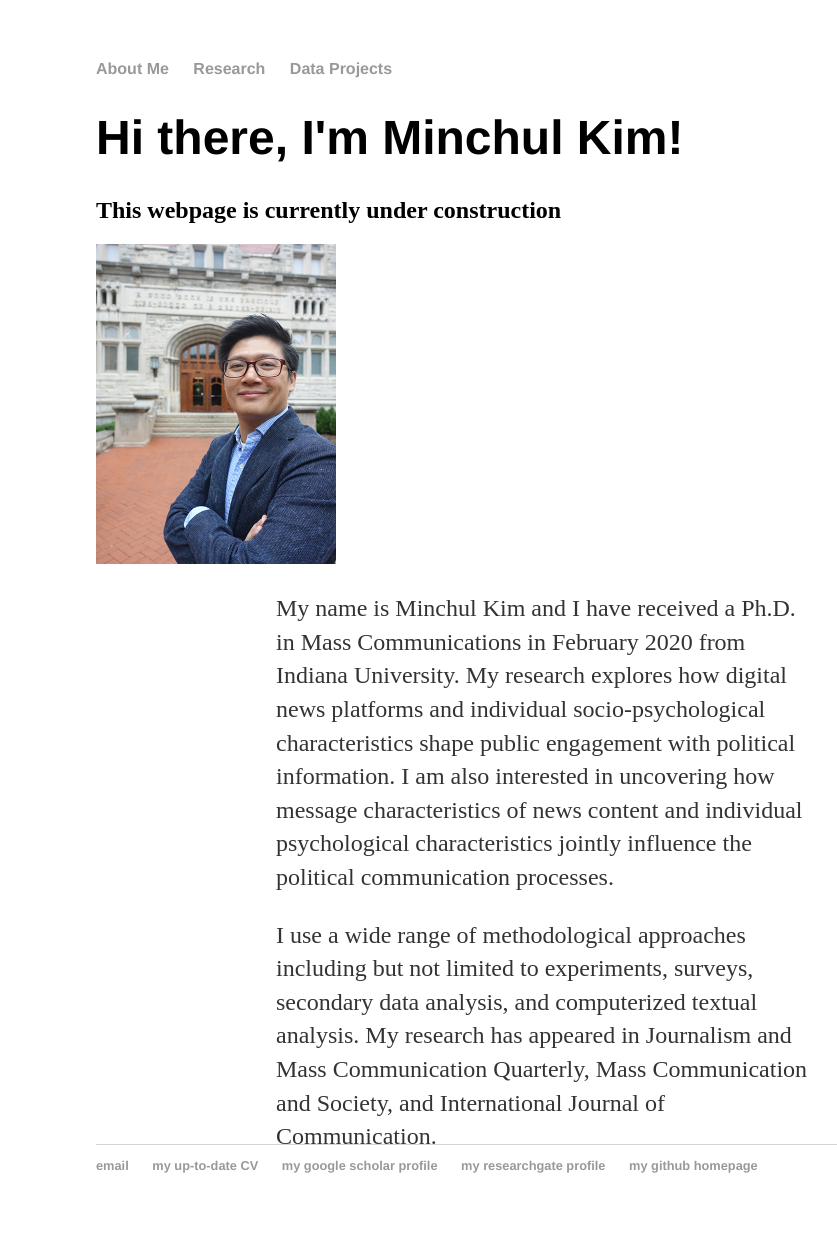
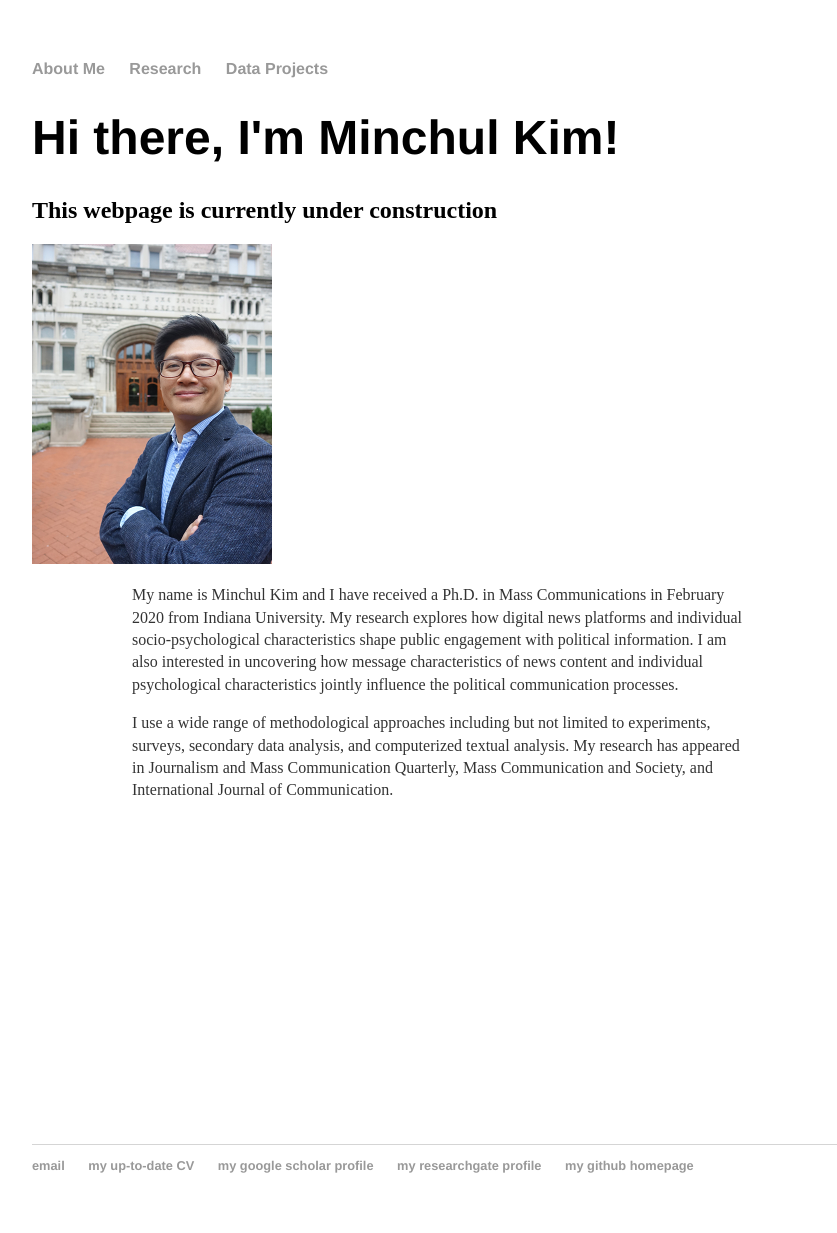
Before and after one commit to minchulkim-phd/minchulkim, a Jekyll site: the page built from index.html, in a window 1280 px wide. Shown: the whole page, without its empty margins (96-933 px from the left). Built offline with Jekyll 4.4.1, drawn with Linux system fonts in a browser that asks for light colours.

Commit message:
Update main.css

```diff
--- a/css/main.css
+++ b/css/main.css
@@ -1,6 +1,6 @@
 body {
     margin: 60px auto;
-    width: 70%;
+    width: 80%;
 }
 nav ul, footer ul {
     font-family:'Helvetica', 'Arial', 'Sans-Serif';
@@ -43,12 +43,13 @@ ul.posts li {
 }
 
 .imgDes {
-  margin-left: 180px;
+  margin-left: 100px;
   overflow: hidden;
   text-align: left;
 }
 .imgDes p {
   text-align: left;
+  font-size: 1.0em;
 }
 
 .slide-content {
```
